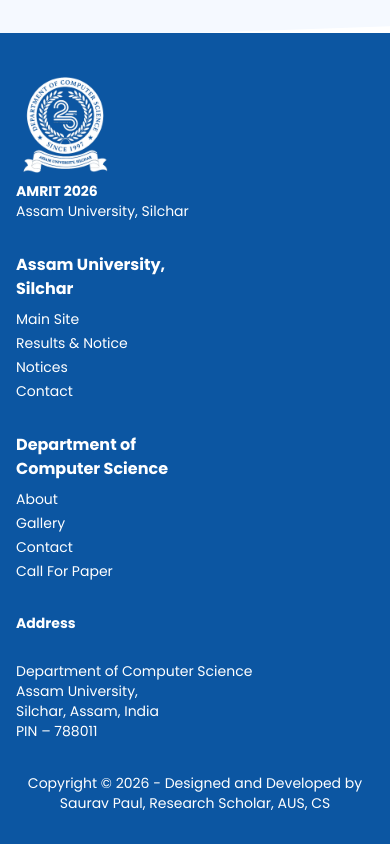
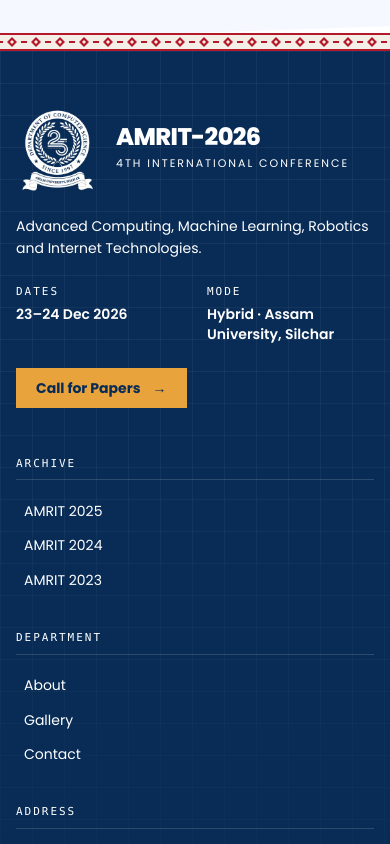
Before and after one commit to paulsaurav/amrit-2026, a React (Vite) app: page / in a window 390 px wide. Shown: the part 9640-10484 px from the top of the page. Built offline with nearby package versions, Linux system fonts and the light colour scheme.

Commit message:
Update: Footer Design

```diff
--- a/src/components/Footer.jsx
+++ b/src/components/Footer.jsx
@@ -1,151 +1,207 @@
 import React from "react";
 import { Link } from "react-router-dom";
 
+const archiveLinks = [
+  { label: "AMRIT 2025", href: "https://amrit2025.amritconferences.in/" },
+  { label: "AMRIT 2024", href: "https://amrit2024.amritconferences.in/" },
+  { label: "AMRIT 2023", href: "https://amrit2023.amritconferences.in/" },
+];
+
+const departmentLinks = [
+  { label: "About", href: "http://www.aus.ac.in/computer-science-department/" },
+  {
+    label: "Gallery",
+    href: "http://www.aus.ac.in/computer-science-department/picture-gallery/",
+  },
+  {
+    label: "Contact",
+    href: "http://www.aus.ac.in/computer-science-department/contact-us/",
+  },
+];
+
+// Woven border strip modelled on the red-and-white Assamese gamosa.
+const GamosaBand = () => (
+  <svg
+    className="block w-full h-[18px]"
+    aria-hidden="true"
+    preserveAspectRatio="none"
+  >
+    <defs>
+      <pattern
+        id="gamosa"
+        width="24"
+        height="18"
+        patternUnits="userSpaceOnUse"
+      >
+        <rect width="24" height="18" fill="#f4efe6" />
+        <rect y="0" width="24" height="2" fill="#b5172b" />
+        <rect y="16" width="24" height="2" fill="#b5172b" />
+        <path d="M12 4 L17 9 L12 14 L7 9 Z" fill="#b5172b" />
+        <path d="M12 7 L14 9 L12 11 L10 9 Z" fill="#f4efe6" />
+        <rect x="0" y="8" width="3" height="2" fill="#b5172b" />
+        <rect x="21" y="8" width="3" height="2" fill="#b5172b" />
+      </pattern>
+    </defs>
+    <rect width="100%" height="100%" fill="url(#gamosa)" />
+  </svg>
+);
+
+const FooterLink = ({ href, children }) => (
+  <li>
+    <a
+      href={href}
+      target="_blank"
+      rel="noopener noreferrer"
+      className="group inline-flex items-center gap-2 text-white"
+    >
+      <span className="h-px w-0 bg-[#e8a33d] transition-all duration-200 group-hover:w-3" />
+      {children}
+    </a>
+  </li>
+);
+
+const ColumnHeading = ({ children }) => (
+  <h6 className="font-mono text-[11px] uppercase tracking-[0.18em] text-white mb-4 pb-2 border-b border-white/15">
+    {children}
+  </h6>
+);
+
 const Footer = () => {
+  const scrollToTop = () => window.scrollTo({ top: 0, behavior: "smooth" });
+
   return (
-    <footer className="bg-[#0c56a2] text-white py-10 px-4">
-      <div className="max-w-[1175px] mx-auto grid grid-cols-1 sm:grid-cols-2 lg:grid-cols-4 gap-8">
-        {/* Logo + Tagline */}
-        <aside>
+    <footer className="relative overflow-hidden bg-[#082c56] text-white">
+      <GamosaBand />
+
+      {/* Graph-paper grid, fading out towards the bottom */}
+      <div
+        aria-hidden="true"
+        className="pointer-events-none absolute inset-0 top-[18px]"
+        style={{
+          backgroundImage:
+            "linear-gradient(rgba(255,255,255,0.05) 1px, transparent 1px), linear-gradient(90deg, rgba(255,255,255,0.05) 1px, transparent 1px)",
+          backgroundSize: "32px 32px",
+          maskImage: "linear-gradient(to bottom, black 30%, transparent 95%)",
+          WebkitMaskImage:
+            "linear-gradient(to bottom, black 30%, transparent 95%)",
+        }}
+      />
+
+      <div className="relative max-w-[1175px] mx-auto px-4 pt-14 pb-10">
+        <div className="grid grid-cols-1 lg:grid-cols-12 gap-12">
+          {/* Identity */}
+          <div className="lg:col-span-5">
+            <div className="flex items-center gap-4">
+              {/* Logo is white line art on transparent, so it sits directly on the navy */}
               <img
                 src="/amrit-logo.png"
                 alt="AMRIT 2026 Logo"
-            height={100}
-            width={100}
-            className="mb-2"
+                width={84}
+                height={84}
+                className="shrink-0"
               />
-          <p className="text-sm">
-            <strong>AMRIT 2026</strong>
-            <br />
-            Assam University, Silchar
+              <div>
+                <p className="text-2xl font-extrabold tracking-tight leading-none">
+                  AMRIT-2026
                 </p>
-        </aside>
-
-        {/* Column 1: University Links */}
-        <nav>
-          <h6 className="font-bold mb-2">
-            Assam University,
-            <br />
-            Silchar
-          </h6>
-          <ul className="space-y-1 text-sm">
-            <li>
-              <a
-                className="link link-hover"
-                href="https://aus.ac.in"
-                target="_blank"
-              >
-                Main Site
-              </a>
-            </li>
-            <li>
-              <a
-                className="link link-hover"
-                href="https://ausexamination.ac.in"
-                target="_blank"
-              >
-                Results & Notice
-              </a>
-            </li>
-            <li>
-              <a
-                className="link link-hover"
-                href="http://www.aus.ac.in/notices/"
-                target="_blank"
-              >
-                Notices
-              </a>
-            </li>
-            <li>
-              <a
-                className="link link-hover"
-                href="http://www.aus.ac.in/contactus/"
-                target="_blank"
-              >
-                Contact
-              </a>
-            </li>
-          </ul>
-        </nav>
-
-        {/* Column 2: Department Links */}
-        <nav>
-          <h6 className="font-bold mb-2">
-            Department of <br />
-            Computer Science
-          </h6>
-          <ul className="space-y-1 text-sm">
-            <li>
-              <a
-                className="link link-hover"
-                href="http://www.aus.ac.in/computer-science-department/"
-                target="_blank"
-              >
-                About
-              </a>
-            </li>
-            <li>
-              <a
-                className="link link-hover"
-                href="http://www.aus.ac.in/computer-science-department/picture-gallery/"
-                target="_blank"
-              >
-                Gallery
-              </a>
-            </li>
-            <li>
-              <a
-                className="link link-hover"
-                href="http://www.aus.ac.in/computer-science-department/contact-us/"
-                target="_blank"
-              >
-                Contact
-              </a>
-            </li>
-            <li>
-              <Link to="/call-for-paper">
-                <a className="link link-hover" href="#">
-                  Call For Paper
-                </a>
-              </Link>
-            </li>
-          </ul>
-        </nav>
-
-        {/* Column 3: Address */}
-        <div className="text-sm">
-          <h6 className="font-bold mb-2">Address</h6>
-          <br />
-          <p>
-            Department of Computer Science <br />
-            Assam University, <br />
-            Silchar, Assam, India <br />
-            PIN – 788011
+                <p className="font-mono text-[11px] uppercase tracking-[0.18em] text-white mt-1.5">
+                  4th International Conference
                 </p>
               </div>
             </div>
 
-      {/* <div className="flex flex-col items-center mt-8">
-        <h3 className="text-lg font-semibold mb-2">Our Visitor</h3>
-        <a
-          href="https://www.freecounterstat.com"
-          title="visitor counter"
-          target="_blank"
-          rel="noopener noreferrer"
+            <p className="mt-6 text-sm leading-relaxed text-white max-w-md">
+              Advanced Computing, Machine Learning, Robotics and Internet
+              Technologies.
+            </p>
+
+            <dl className="mt-6 grid grid-cols-2 gap-6 max-w-md text-sm">
+              <div>
+                <dt className="font-mono text-[11px] uppercase tracking-[0.18em] text-white">
+                  Dates
+                </dt>
+                <dd className="mt-1 font-semibold">23–24 Dec 2026</dd>
+              </div>
+              <div>
+                <dt className="font-mono text-[11px] uppercase tracking-[0.18em] text-white">
+                  Mode
+                </dt>
+                <dd className="mt-1 font-semibold">Hybrid · Assam University, Silchar</dd>
+              </div>
+            </dl>
+
+            <Link
+              to="/call-for-paper"
+              className="mt-6 inline-flex items-center gap-3 bg-[#e8a33d] text-[#082c56] px-5 py-2.5 text-sm font-bold hover:bg-white transition-colors"
             >
-          <img
-            src="https://counter1.optistats.ovh/private/freecounterstat.php?c=zqxc1r5zpc4f36x6ymee8jawj6h3kh2m"
-            alt="visitor counter"
-            className="border-2 border-lime-200 shadow-[0_0_10px_#ffff00] rounded"
-          />
-        </a>
-      </div> */}
+              Call for Papers
+              <span aria-hidden="true">→</span>
+            </Link>
+          </div>
 
-      <div className="text-center mt-8 text-sm">
+          {/* Links + address */}
+          <div className="lg:col-span-7 grid grid-cols-1 sm:grid-cols-3 gap-10 text-sm">
+            <nav>
+              <ColumnHeading>Archive</ColumnHeading>
+              <ul className="space-y-2.5">
+                {archiveLinks.map((link) => (
+                  <FooterLink key={link.label} href={link.href}>
+                    {link.label}
+                  </FooterLink>
+                ))}
+              </ul>
+            </nav>
+
+            <nav>
+              <ColumnHeading>Department</ColumnHeading>
+              <ul className="space-y-2.5">
+                {departmentLinks.map((link) => (
+                  <FooterLink key={link.label} href={link.href}>
+                    {link.label}
+                  </FooterLink>
+                ))}
+              </ul>
+            </nav>
+
+            <div>
+              <ColumnHeading>Address</ColumnHeading>
+              <address className="not-italic leading-relaxed text-white">
+                Department of Computer Science
+                <br />
+                Assam University
+                <br />
+                Silchar, Assam, India
+                <br />
+                <span className="font-mono text-white">PIN 788011</span>
+              </address>
+            </div>
+          </div>
+        </div>
+      </div>
+
+      {/* Oversized outlined year, cropped by the footer edge */}
+      <div
+        aria-hidden="true"
+        className="pointer-events-none select-none relative max-w-[1175px] mx-auto px-4 -mb-[0.32em] text-[22vw] lg:text-[260px] font-black leading-none tracking-tighter text-transparent"
+        style={{ WebkitTextStroke: "1px rgba(255,255,255,0.14)" }}
+      >
+        2026
+      </div>
+
+      <div className="relative border-t border-white/15 bg-[#061f3d]">
+        <div className="max-w-[1175px] mx-auto px-4 py-4 flex flex-col sm:flex-row items-center justify-between gap-3 text-xs text-white">
           <p>
-          Copyright © {new Date().getFullYear()} - Designed and Developed by
-          Saurav Paul, Research Scholar, AUS, CS{" "}
+            © {new Date().getFullYear()} AMRIT · Designed and developed by
+            Saurav Paul, Research Scholar, Dept. of CS, AUS
           </p>
+          <button
+            type="button"
+            onClick={scrollToTop}
+            className="font-mono uppercase tracking-[0.18em] text-white hover:text-[#e8a33d] transition-colors"
+          >
+            Back to top ↑
+          </button>
+        </div>
       </div>
     </footer>
   );
```
Lines whose indentation alone changed are shown as unchanged.
